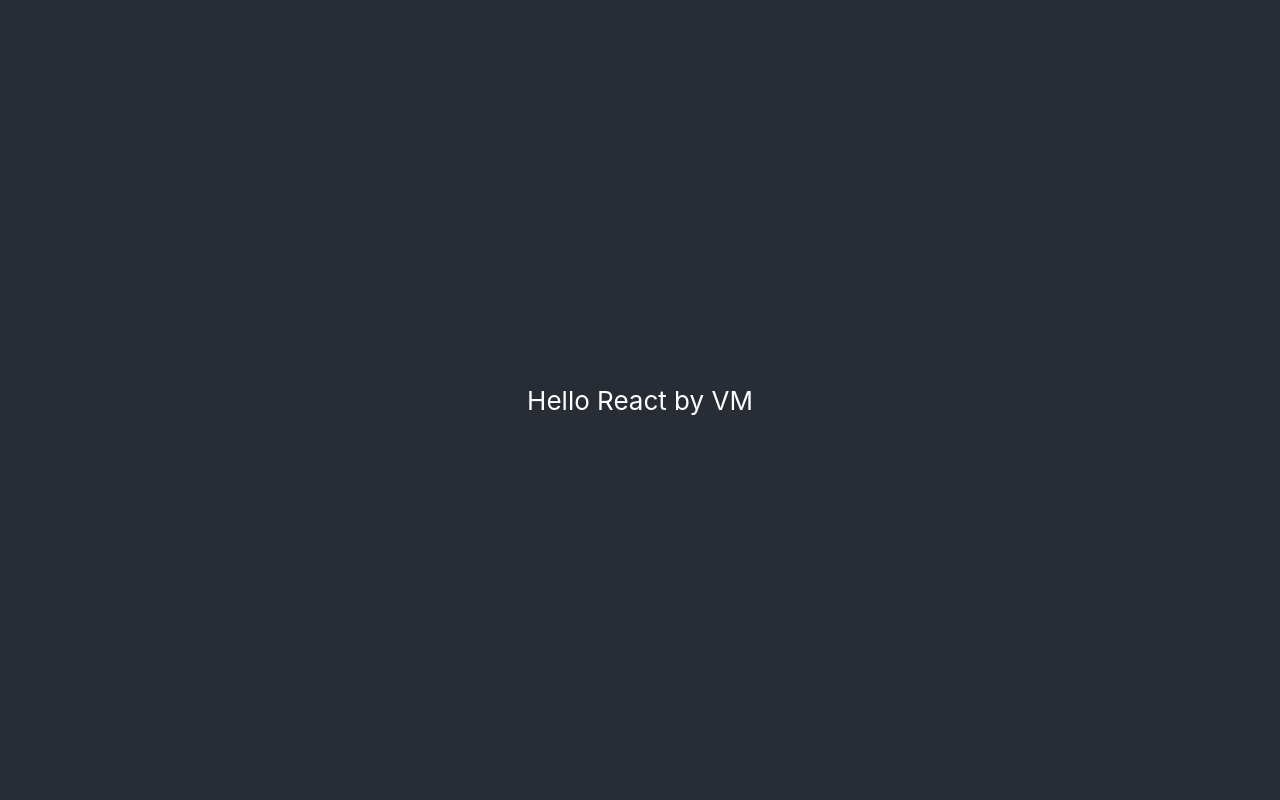
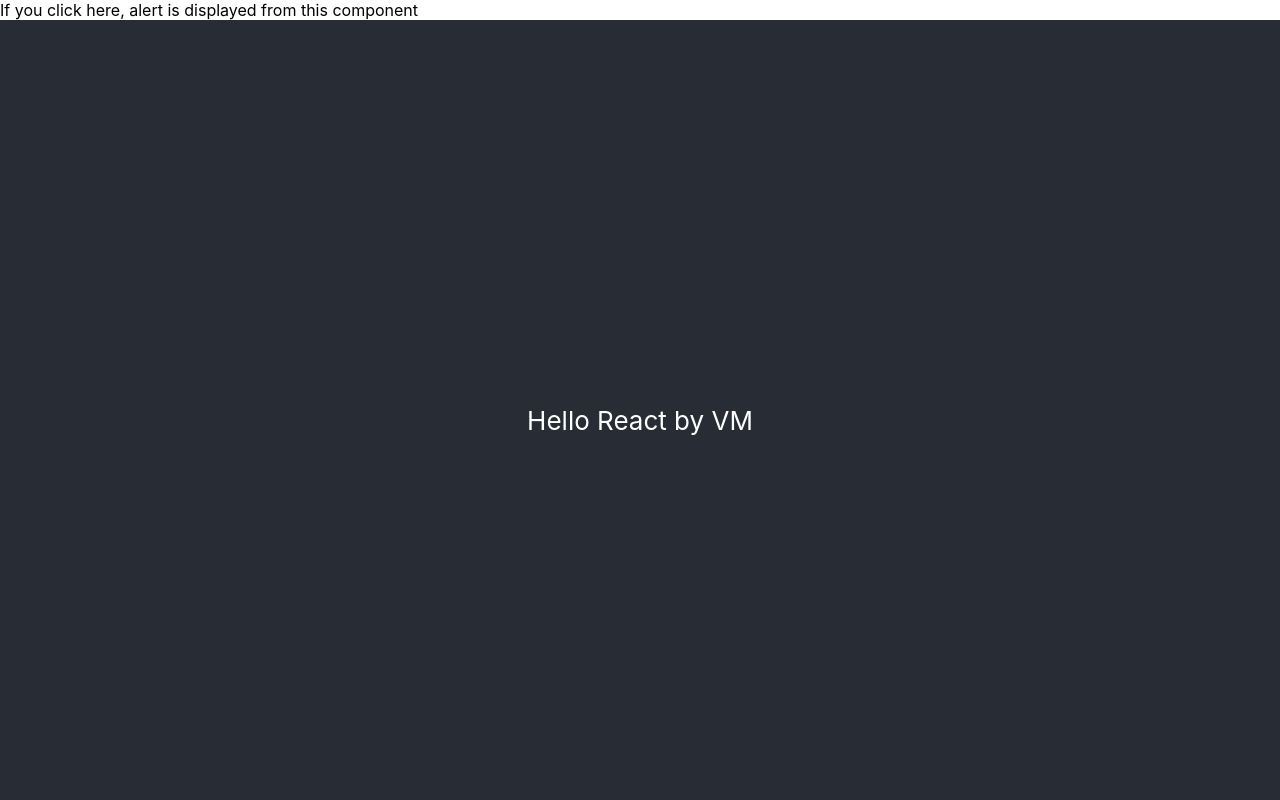
Before and after one commit to miketorii/ReactApps, a React (Create React App) app in the folder apptsvm/: page / in a window 1280 px wide. Shown: the top 800 px of the page. Built offline with nearby package versions, Linux system fonts and the light colour scheme.

Commit message:
add component

```diff
--- /dev/null
+++ b/apptsvm/src/components/Hello.tsx
@@ -0,0 +1,15 @@
+import React from 'react';
+
+function Hello() {
+  const onMyClickFunc = () => { alert('You clicked!'); };
+
+  const text = 'If you click here, alert is displayed from this component';
+
+  return (
+    <div onClick={onMyClickFunc} >
+        {text}
+    </div>
+  );
+}
+
+export default Hello;
--- a/apptsvm/src/index.tsx
+++ b/apptsvm/src/index.tsx
@@ -2,13 +2,15 @@
 import ReactDOM from 'react-dom/client';
 import './index.css';
 import App from './App';
+
+import Hello from './components/Hello';
 
 const root = ReactDOM.createRoot(
   document.getElementById('root') as HTMLElement
 );
 root.render(
   <React.StrictMode>
-    <App />
+    <Hello />
   </React.StrictMode>
 );
 
```
Also changed, not shown: 1 other file (tests, documents, lock files or other folders).
